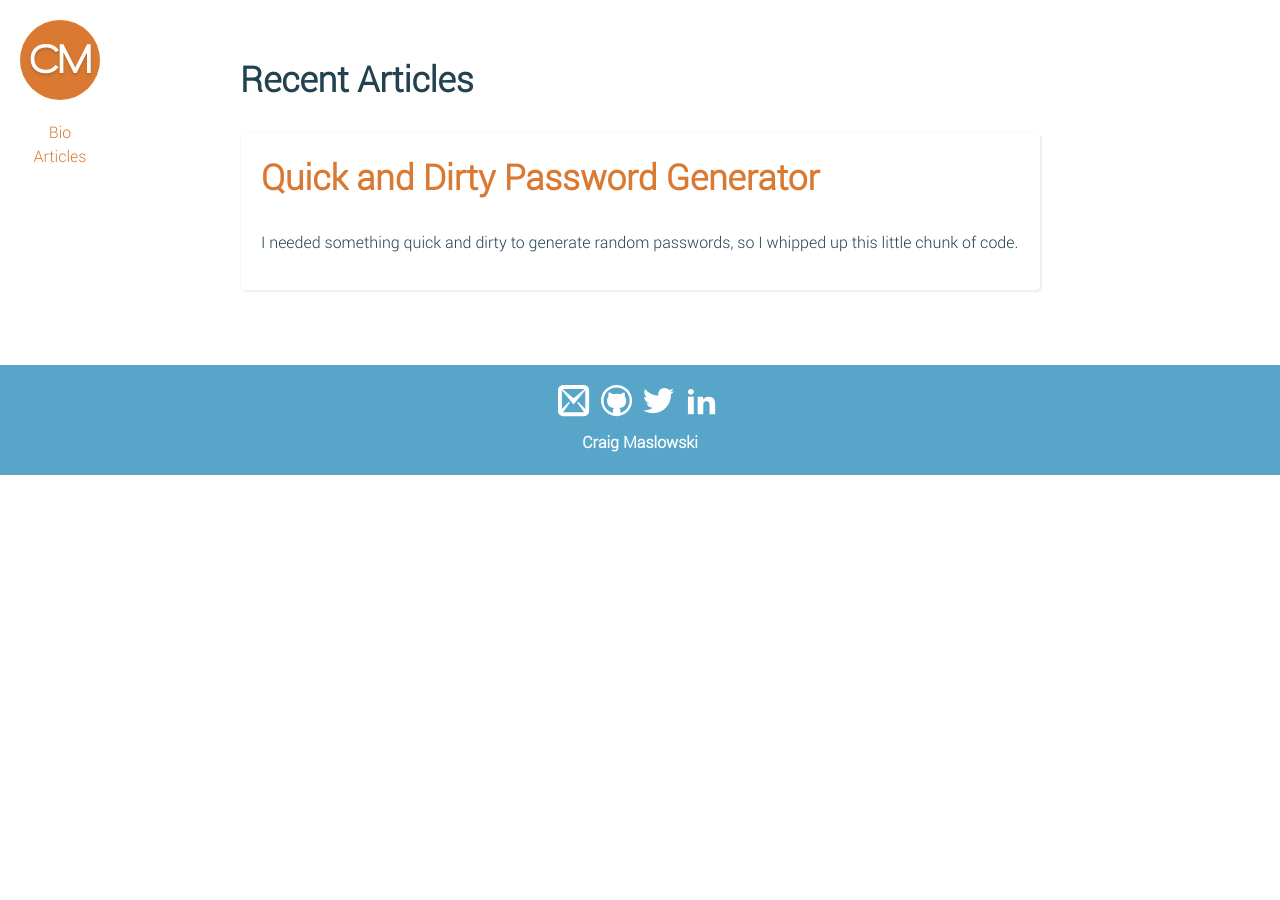
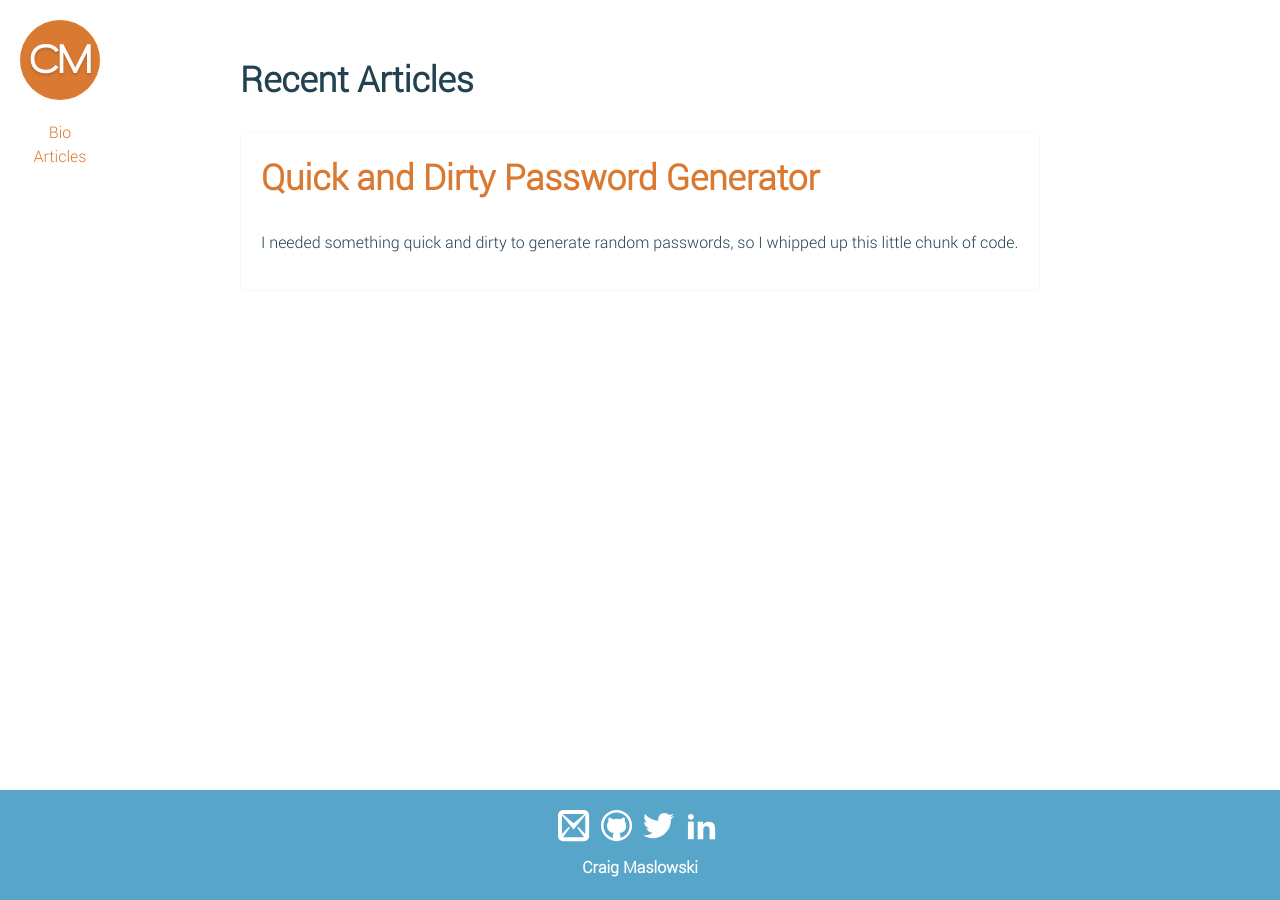
Before and after one commit to craigmaslowski/craigmaslowski.github.io, a Jekyll site: the page built from articles/index.html, in a window 1280 px wide. Built offline with Jekyll 4.4.1, drawn with Linux system fonts in a browser that asks for light colours.

Commit message:
fixed footer issue on post list pages. changed menu items.

```diff
--- a/_includes/header.html
+++ b/_includes/header.html
@@ -1,5 +1,5 @@
 <header id="site-header">
-  <div class="logo"><h1><a href="/">CM</a></h1></div>
+  <div class="logo"><a href="/"><h1>CM</h1></a></div>
   <nav>
     <li><a href="/about">Bio</a></li>
     <li><a href="/articles">Articles</a></li>
--- a/_includes/post-list-item.html
+++ b/_includes/post-list-item.html
@@ -6,4 +6,4 @@
     <p>{{ post.excerpt }}</p>
   </div>
 </a>
-<div class="push20">
+<div class="push20"></div>
--- a/_layouts/by-category.html
+++ b/_layouts/by-category.html
@@ -2,10 +2,7 @@
 layout: default
 ---
 
-<header id="post-header">
-  <h2 id="post-subtitle">Articles in category {{ page.category }}</h2>
-</header>
-
+<h2>Articles in category {{ page.category }}</h2>
 <div class="post-list">
   {% if site.categories[page.category] %}
     {% for post in site.categories[page.category] %}
--- a/_sass/_ui-elements.scss
+++ b/_sass/_ui-elements.scss
@@ -1,8 +1,10 @@
 .shadow-box {
   border-radius: 5px;
-  box-shadow: 2px 2px 2px #EEE;
-  border-left: 1px solid #F8F8F8;
-  border-top: 1px solid #F8F8F8;
+  //box-shadow: 2px 2px 2px #EEE;
+  //box-shadow: 2px 2px 2px rgba(0, 0, 0, 0.10);
+  //border-left: 1px solid #F8F8F8;
+  //border-top: 1px solid #F8F8F8;
+  border: 1px solid #F8F8F8;
 }
 
 .responsive-line-break {
--- a/articles/index.html
+++ b/articles/index.html
@@ -1,6 +1,7 @@
 ---
 layout: default
 ---
+
 <h2>Recent Articles</h2>
 <div class="post-list">
   {% for post in site.posts %}
```
Also changed, not shown: _layouts/by-tag.html (indentation only).
